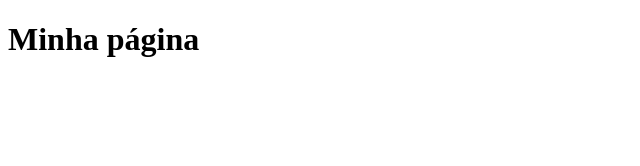
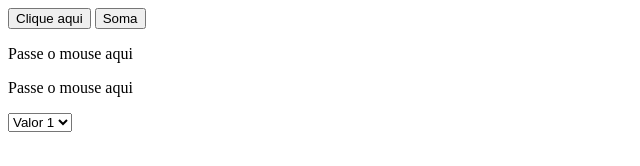
Before and after one commit to JulianaLima17/aula-javascript, a plain HTML site: page index.html in a window 1280 px wide. Shown: the whole page, without its empty margins (0-640 px from the left). Drawn offline with Linux system fonts and the light colour scheme.

Commit message:
finalizaçãoCursoJs

```diff
--- a/index.html
+++ b/index.html
@@ -8,7 +8,18 @@
     <script type="text/javascript" src="js/main.js"></script>
 </head>
 <body >
-    <h1>Minha página</h1>
+    <button type="button" onclick="botao()">Clique aqui</button>
+    <button type="button"onclick="soma()">Soma</button>
+    <p id="agradecimento" onclick="redirecionar()"></p>
+    <p id="mousemove" onmouseover="trocar(this)" onmouseout="voltar(this)">Passe o mouse aqui</p>
+    <p id="mousemove2" onmouseover="trocar(this)" onmouseout="voltar(this)">Passe o mouse aqui</p>
+     <select onchange="funcaoChange(this)">
+         <option value="1">Valor 1</option>
+         <option value="2">Valor 2</option>
+         <option value="3">Valor 3</option>
+     </select>
+
+
 
 </body>
 </html>
--- a/js/main.js
+++ b/js/main.js
@@ -1,6 +1,53 @@
+ function botao(){
+     document.getElementById("agradecimento").innerHTML = "<b>Obrigada por clicar</b>";
+ }
+
+ function soma(){
+     var n1 = prompt("Digite o numero");
+    var n2 = prompt("Digite o segundo número");
+    alert(parseInt(n1) + parseInt(n2));
+ }
+
+ function redirecionar(){
+     window.open("https://www.google.com/");
+ }
+function trocar(elemento){
+   // document.getElementById("mousemove").innerHTML = "Obrigada por passar o mouse";
+    //alert("Trocar texto");
+    elemento.innerHTML ="Obrigado por passar o mouse"
+}
+
+function voltar(elemento){
+   // document.getElementById("mousemove").innerHTML = "Passe o mouse aqui";
+    elemento.innerHTML = "Passe o mouse aqui"
+
+}
+
+function funcaoChange(elemento){
+    console.log(elemento.value)
+}
+
+ /*function soma (n1, n2){
+     return n1 +n2;
+ }
+
+ function validaIdade(idade){
+     if (idade >=18){
+         validar = true
+     }else{
+         validar = false
+     }
+     return validar;
+ }
+  var idade = prompt("Qual sua idade");
+  console.log(validaIdade(idade));
+*/
+
+  //alert(soma(5, 10));
+ /*
  var d = new Date();
- alert (d.getDate()+ "/" + d.getMonth 1);
-
+ alert (d.getDate());
+*/
 
 
 /*
@@ -61,4 +108,4 @@ alert(fruta.cor);
 //console.log(nome);
 //console.log(n1 - idade);
 //console.log(frase.toLowerCase());
-//alert (frase.replace("Japão", "Brasil"));
+//alert (frase.replace("Japão", "Brasil"))
```
